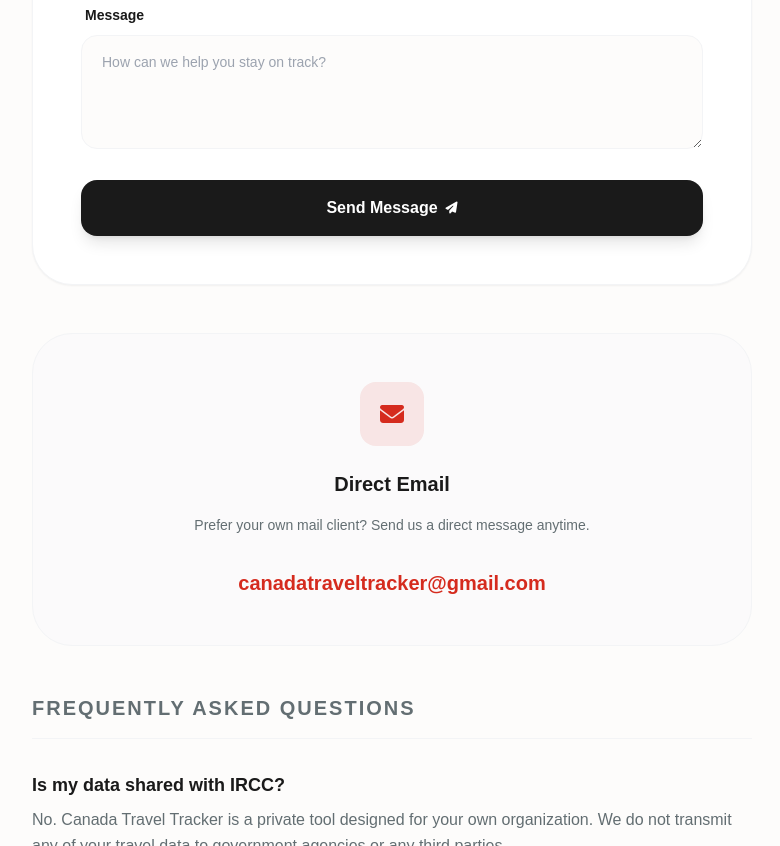
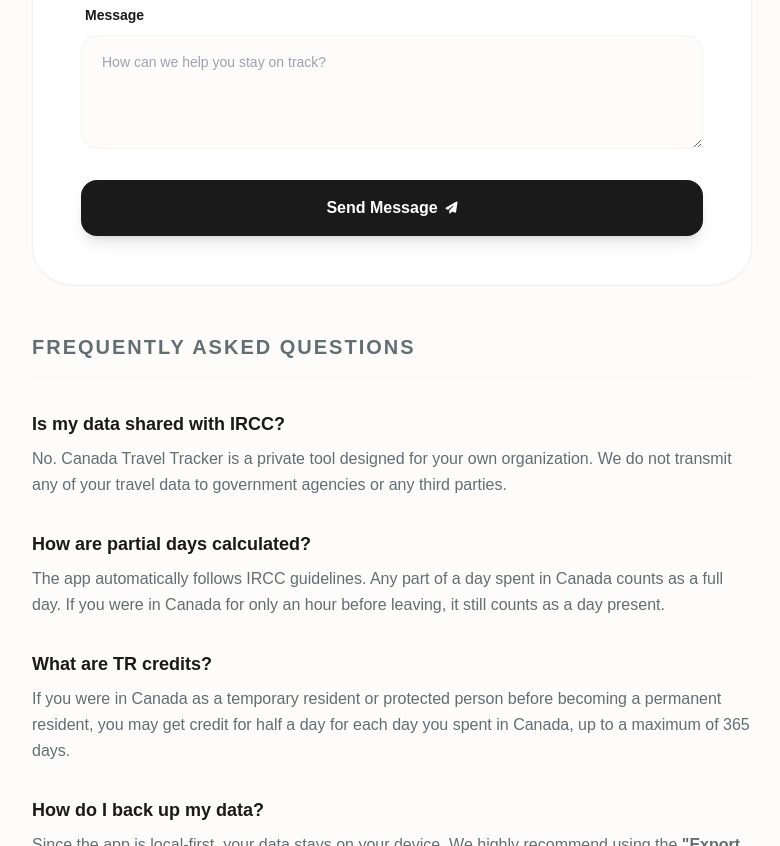
Before and after one commit to CanadaTravelTracker/canadatraveltracker.github.io, a plain HTML site: page support.html in a window 1280 px wide. Shown: the part 555-1401 px from the top of the page, without its empty margins (248-1028 px from the left). Drawn offline with nearby package versions, Linux system fonts and the light colour scheme; a web font is replaced by a local one.

Commit message:
feat: Update contact methods to direct users to the support page form and remove direct email links.

```diff
--- a/support.html
+++ b/support.html
@@ -168,19 +168,7 @@
                 form.addEventListener("submit", handleSubmit)
             </script>
 
-            <!-- Contact Box -->
-            <section class="bg-gray-50/50 p-8 md:p-12 rounded-[2.5rem] border border-gray-100 text-center">
-                <div class="w-16 h-16 bg-maple/10 rounded-2xl flex items-center justify-center text-maple mx-auto mb-6">
-                    <i class="fas fa-envelope text-2xl"></i>
-                </div>
-                <h2 class="text-xl font-bold mb-4">Direct Email</h2>
-                <p class="text-muted mb-8 leading-relaxed max-w-md mx-auto text-sm">Prefer your own mail client? Send us
-                    a direct message anytime.</p>
-                <a href="mailto:canadatraveltracker@gmail.com" id="support-email-link"
-                    class="text-xl font-black text-maple hover:opacity-80 transition-opacity">
-                    canadatraveltracker@gmail.com
-                </a>
-            </section>
+
 
             <!-- FAQs -->
             <section>
```
Also changed, not shown: privacy.html (+2 -3 lines).
